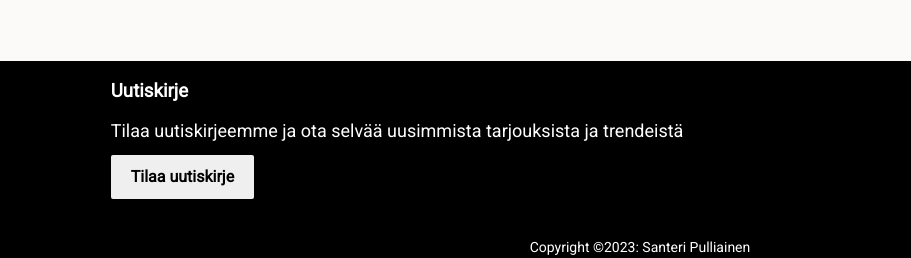
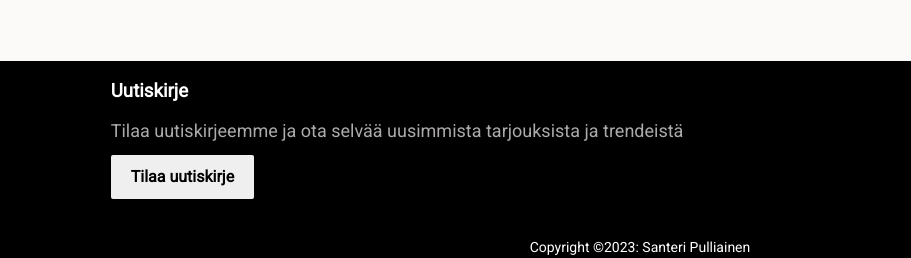
Before and after one commit to santtudas/santtudas.github.io, a plain HTML site: page Nettisivuprojekti/Projekti-Bootstrap/index.html in a window 1280 px wide. Shown: the part 1758-2016 px from the top of the page, 0-911 px from the left. Drawn offline with nearby package versions, Linux system fonts and the light colour scheme; a web font is replaced by a local one.

Commit message:
Korjauksia

```diff
--- a/Nettisivuprojekti/Projekti-Bootstrap/style.css
+++ b/Nettisivuprojekti/Projekti-Bootstrap/style.css
@@ -95,9 +95,9 @@ a .fs-3 {
   align-items: center;
   background-color: black;
   color: rgb(172, 170, 170);
-  font-size: 12px;
-  margin-bottom: 0px;
-  margin-top: 40px;
+  font-size: 18px;
+  margin-bottom: 5px;
+  margin-top: 0px;
   height: 40px;
 }
 
@@ -168,14 +168,8 @@ footer {
   padding: 0;
 }
 
-.footer-teksti {
-  font-size: 18px;
-  color: white;
-}
-
 #footeri img {
   max-width: 50px;
-
   max-height: 80px;
   margin-right: 35px;
 }
@@ -203,11 +197,6 @@ footer {
   font-size: 1.5em;
 }
 
-.footer-teksti {
-  margin-top: 0px;
-  margin-bottom: 5px;
-}
-
 .footer-flex button {
   border: none;
   border-radius: 2px;
```
Also changed, not shown: Nettisivuprojekti/index.html (+6 -4 lines).
